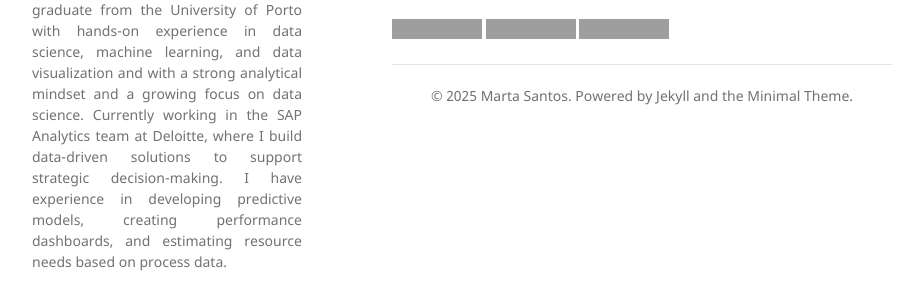
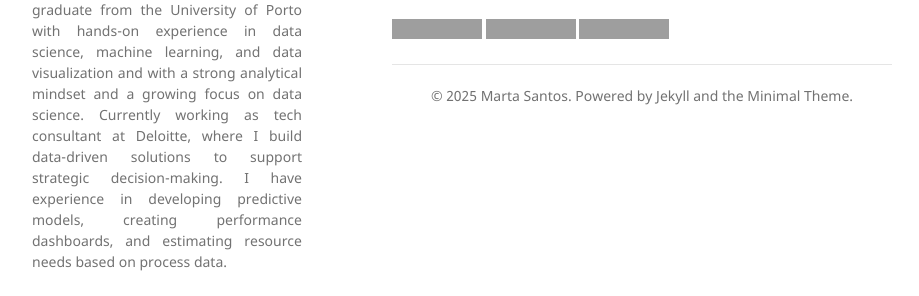
Before and after one commit to martadsantos/martadsantos.github.io, a Jekyll site: the page built from index.md, in a window 1280 px wide. Shown: the part 399-695 px from the top of the page, without its empty margins (178-1097 px from the left). Built offline with Jekyll 4.4.1, drawn with Linux system fonts in a browser that asks for light colours; our own code applies the rules of GitHub Pages for plain Markdown files; some of the changed text lies outside the part shown; grey boxes are pictures that could not be loaded.

Commit message:
Update _config.yml

```diff
--- a/_config.yml
+++ b/_config.yml
@@ -10,7 +10,7 @@ description:
   </p>
 
   <p align="justify">
-  Industrial Engineering and Management graduate from the University of Porto with hands-on experience in data science, machine learning, and data visualization and with a strong analytical mindset and a growing focus on data science. Currently working in the SAP Analytics team at Deloitte, where I build data-driven solutions to support strategic decision-making. I have experience in developing predictive models, creating performance dashboards, and estimating resource needs based on process data.
+  Industrial Engineering and Management graduate from the University of Porto with hands-on experience in data science, machine learning, and data visualization and with a strong analytical mindset and a growing focus on data science. Currently working as tech consultant at Deloitte, where I build data-driven solutions to support strategic decision-making. I have experience in developing predictive models, creating performance dashboards, and estimating resource needs based on process data.
 
   <br><br>
 
@@ -20,4 +20,4 @@ description:
   </p>
 
 theme: jekyll-theme-minimal
-google_analytics: UA-145578661-1 # Google Analytics tracking ID
+#google_analytics: UA-145578661-1 # Google Analytics tracking ID
```
